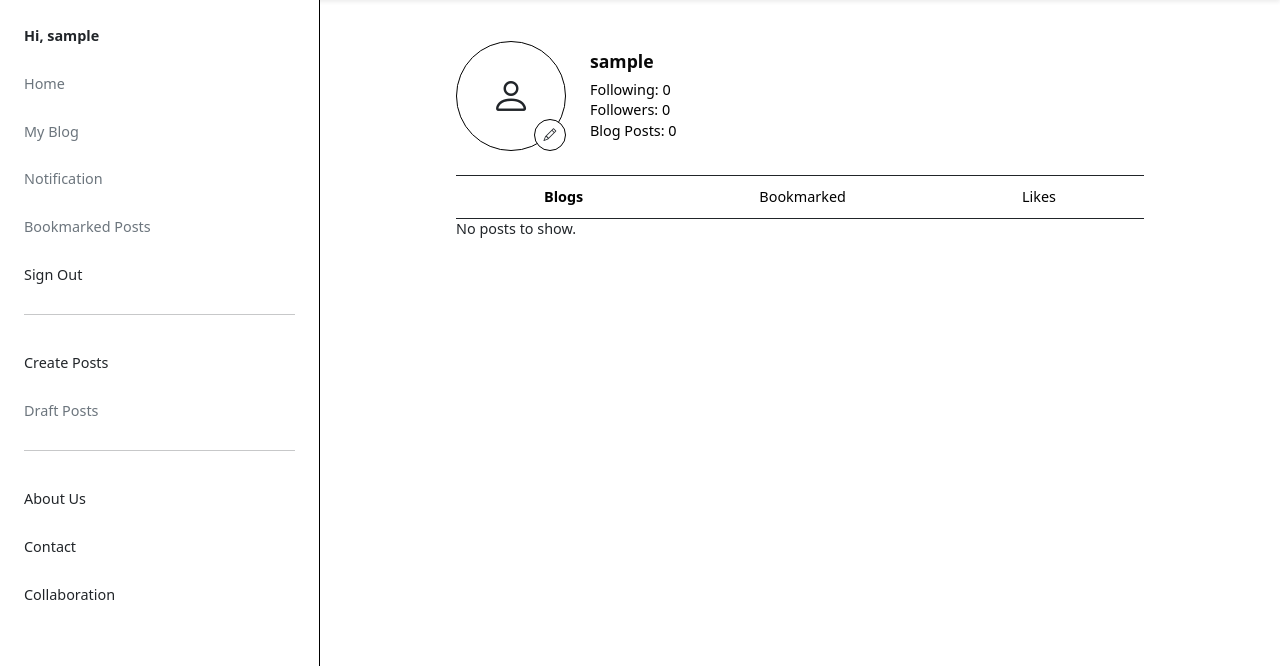
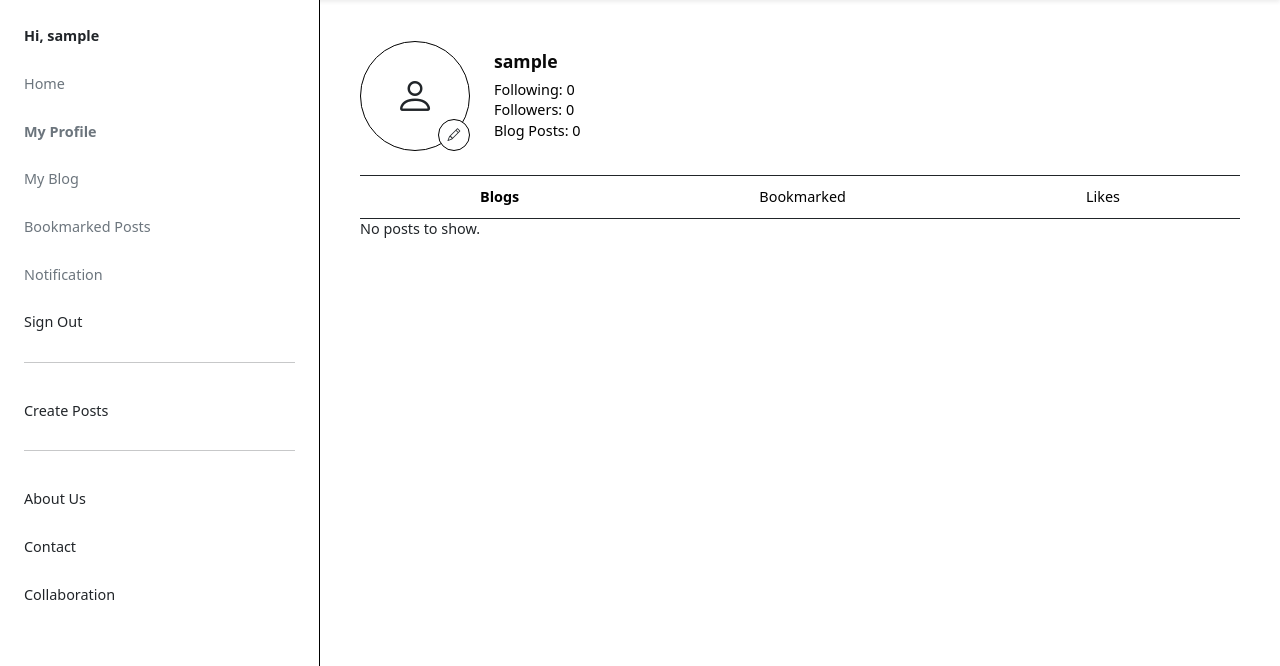
Before and after one commit to JJYNG1023/Project_3_Mira_Blog, a Django app: page /profile/ in a window 1280 px wide. Shown: the part 63-729 px from the top of the page. Run offline with Django 4.2, Linux system fonts and the light colour scheme; the visitor is signed in with stand-in values (Sample User, id 1); data comes from the database, SQL or seed files in the repository; data that the repository does not hold is empty.

Commit message:
add profile section to large screen view

```diff
--- a/blog/static/blog/css/style.css
+++ b/blog/static/blog/css/style.css
@@ -826,6 +826,12 @@ div.mira-post-image {
         border-style: none;
     }
 
+    .profile-page-section {
+        max-width: 1200px;
+        padding-left: 2.5rem;
+        padding-right: 2.5rem;
+    }
+
     .bottom-mobile-nav {
         display: none;
     }
--- a/blog/templates/blog/profile.html
+++ b/blog/templates/blog/profile.html
@@ -101,7 +101,7 @@
   <!-- Post grid using your existing card styles -->
   <div class="row g-3 pb-5">
     {% for post in posts %}
-      <div class="col-6">
+      <div class="col-6 col-lg-4">
         <a href="{% url 'post_detail' post.slug %}" class="mira-post-card">
 
           {% if post.featured_image %}
--- a/templates/base.html
+++ b/templates/base.html
@@ -37,10 +37,10 @@
                     Hi, {{ user.username }}
                 </span>
                 <a href="{% url 'home' %}" class="nav-link px-0 text-muted {% if current_url == 'home' %}desktop-nav-active{% else %}text-dark{% endif %}">Home</a>
+                <a href="{% url 'user_profile' %}" class="nav-link px-0 text-muted {% if current_url == 'user_profile' %}desktop-nav-active{% else %}text-dark{% endif %}">My Profile</a>
                 <a href="{% url 'my_blog' %}" class="nav-link px-0 text-muted {% if current_url == 'my_blog' %}desktop-nav-active{% else %}text-dark{% endif %}">My Blog</a>
+                <a href="{% url 'bookmarked_posts' %}" class="nav-link px-0 text-muted {% if current_url == 'bookmarked_posts' %}desktop-nav-active{% else %}text-dark{% endif %}">Bookmarked Posts</a>
                 <a href="#" class="nav-link px-0 text-muted">Notification</a>
-                <a href="{% url 'bookmarked_posts' %}" class="nav-link px-0 text-muted {% if current_url == 'bookmarked_posts' %}desktop-nav-active{% else %}text-dark{% endif %}">Bookmarked Posts</a>
-
                 <form method="post" action="{% url 'account_logout' %}">
                     {% csrf_token %}
                     <button type="submit" class="nav-link px-0 text-dark bg-transparent border-0">
@@ -51,7 +51,6 @@
                 <hr>
 
                 <a href="{% url 'create_post' %}" class="nav-link px-0 text-dark {% if current_url == 'create_post' %}desktop-nav-active{% else %}text-dark{% endif %}">Create Posts</a>
-                <a href="#" class="nav-link px-0 text-muted">Draft Posts</a>
 
                 <hr>
 
```
